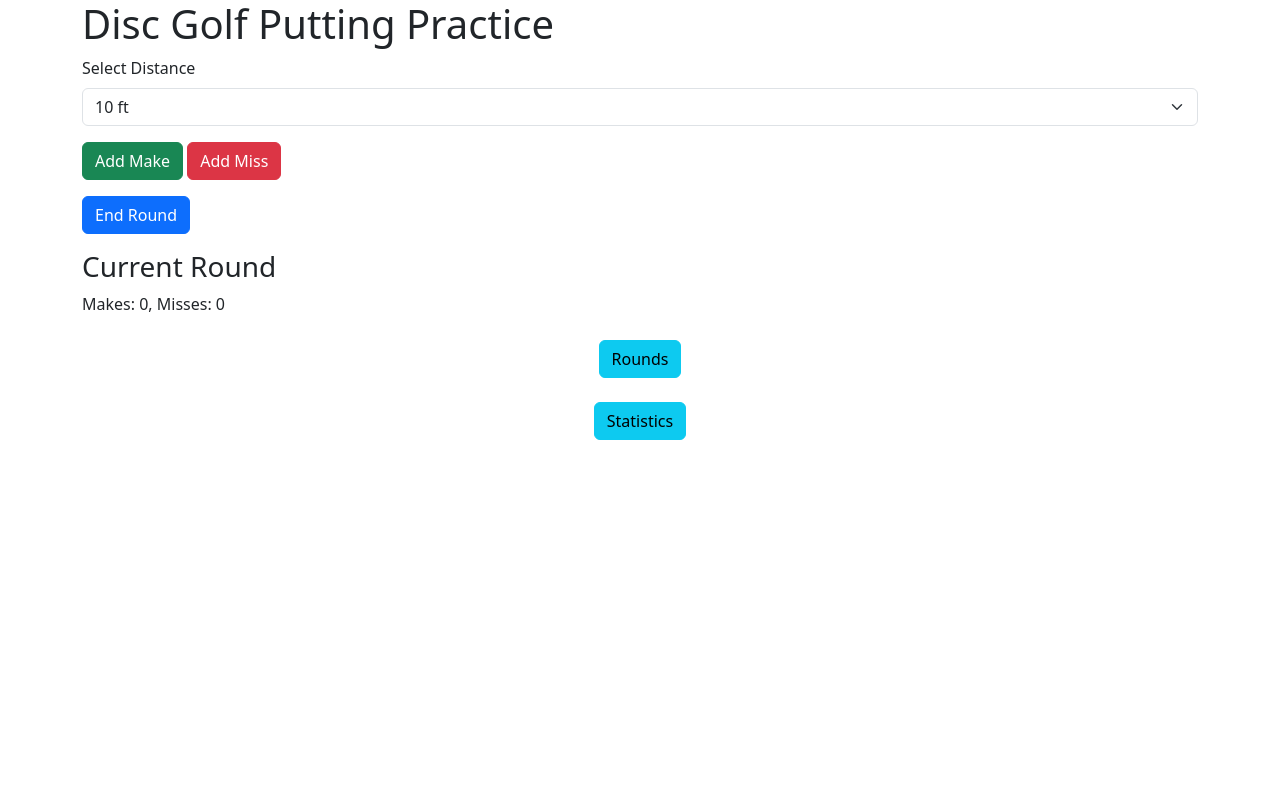
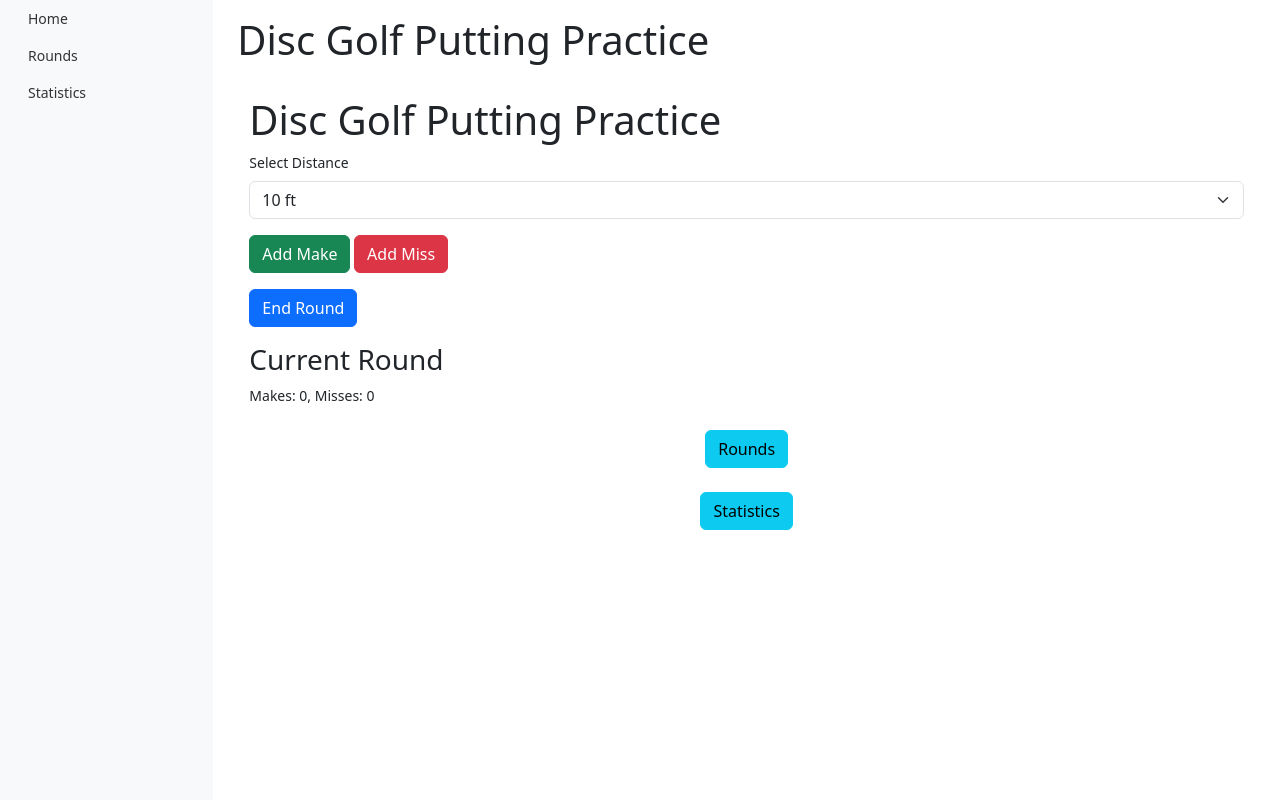
Before and after one commit to bnoobman/disc-golf-putting-practice-app, a Flask app: page / in a window 1280 px wide. Run offline with Flask 3, Linux system fonts and the light colour scheme; parts of the project's set-up code (start-up, migrations or seed data) failed here and were passed over.

Commit message:
feat(app): Add sidebar to app
Added sidebar that will persist across all pages on the app. Added basic custom CSS for the sidebar as well. There's way more work to be done there though. Also need to format the sidebar to make the text for each link WAY bigger.

```diff
--- /dev/null
+++ b/static/css/sidebar_style.css
@@ -0,0 +1,17 @@
+body {
+    font-size: 0.875rem;
+}
+
+.sidebar {
+    background-color: #f8f9fa;
+    height: 100vh;
+}
+
+.sidebar .nav-link {
+    font-weight: 500;
+    color: #333;
+}
+
+.sidebar .nav-link:hover {
+    color: #0657b1;
+}
--- /dev/null
+++ b/templates/base.html
@@ -0,0 +1,44 @@
+<!DOCTYPE html>
+<html lang="en">
+<head>
+    <meta charset="UTF-8">
+    <meta name="viewport" content="width=device-width, initial-scale=1.0">
+    <title>{% block title %}Disc Golf Putting Practice App{% endblock %}</title>
+    <link rel="stylesheet" href="https://cdn.jsdelivr.net/npm/bootstrap@5.3.0/dist/css/bootstrap.min.css">
+    <link rel="stylesheet" href="{{ url_for('static', filename='css/sidebar_style.css') }}">
+</head>
+<body>
+<div class="container-fluid">
+    <div class="row">
+        <!-- Sidebar -->
+        <nav id="sidebar" class="col-md-3 col-lg-2 d-md-block bg-light sidebar collapse">
+            <div class="position-sticky">
+                <ul class="nav flex-column">
+                    <li class="nav-item">
+                        <a class="nav-link" href="/">Home</a>
+                    </li>
+                    <li class="nav-item">
+                        <a class="nav-link" href="/rounds">Rounds</a>
+                    </li>
+                    <li class="nav-item">
+                        <a class="nav-link" href="/stats">Statistics</a>
+                    </li>
+                </ul>
+            </div>
+        </nav>
+
+        <!-- Main Content Area -->
+        <main class="col-md-9 ms-sm-auto col-lg-10 px-md-4">
+            <div class="d-flex justify-content-between flex-wrap flex-md-nowrap align-items-center pt-3 pb-2 mb-3">
+                <h1>{% block header %}{% endblock %}</h1>
+            </div>
+
+            {% block content %}
+                <!-- Content specific to each page will go here -->
+            {% endblock %}
+        </main>
+    </div>
+</div>
+
+</body>
+</html>
--- a/templates/index.html
+++ b/templates/index.html
@@ -1,12 +1,12 @@
-<!DOCTYPE html>
-<html lang="en">
-<head>
-    <meta charset="UTF-8">
-    <meta name="viewport" content="width=device-width, initial-scale=1.0">
-    <title>Disc Golf Putting Practice</title>
-    <link rel="stylesheet" href="https://cdn.jsdelivr.net/npm/bootstrap@5.3.0/dist/css/bootstrap.min.css">
-</head>
-<body>
+{% extends 'base.html' %}
+
+{% block title %}Home{% endblock %}
+
+{% block header %}
+    Disc Golf Putting Practice
+{% endblock %}
+
+{% block content %}
     <div class="container">
         <h1>Disc Golf Putting Practice</h1>
 
@@ -109,6 +109,4 @@
             updateStats();
         }
     </script>
-
-</body>
-</html>
+{% endblock %}
```
Also changed, not shown: templates/distance_detail.html (+10 -11 lines), templates/round_detail.html (+10 -11 lines), templates/rounds.html (+11 -11 lines), templates/stats.html (+10 -16 lines). Lines whose indentation alone changed are shown as unchanged.
